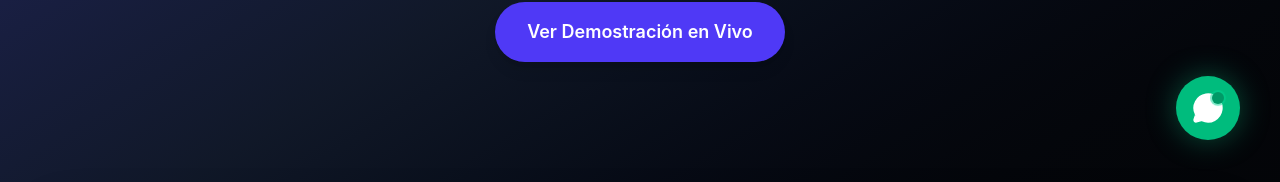
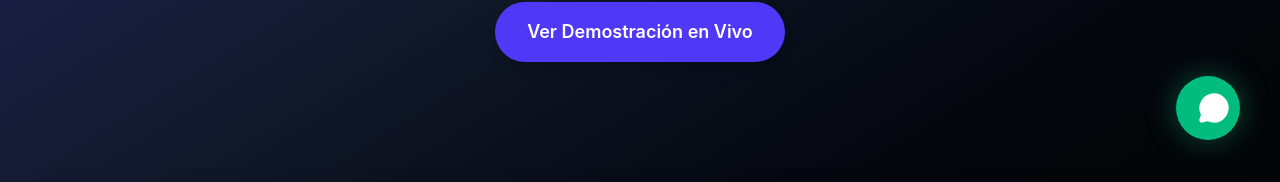
Before and after one commit to felipemiramontesr/starterkit, a React (Vite) app in the folder frontend/: page / in a window 1280 px wide. Shown: the part 500-682 px from the top of the page. Built offline with nearby package versions, Linux system fonts and the light colour scheme.

Commit message:
V0.10.8_whatsapp_centering_final

```diff
--- a/frontend/src/components/common/WhatsAppFloating.tsx
+++ b/frontend/src/components/common/WhatsAppFloating.tsx
@@ -14,26 +14,22 @@ export const WhatsAppFloating = ({ isShifted }: WhatsAppFloatingProps): ReactEle
       href={whatsappUrl}
       target="_blank"
       rel="noopener noreferrer"
-      className={`group fixed z-[110] h-16 flex flex-row-reverse items-center bg-emerald-500 hover:bg-emerald-400 text-white rounded-full shadow-[0_0_30px_rgba(16,185,129,0.4)] transition-all duration-500 ease-in-out transform hover:scale-105 active:scale-95 overflow-hidden w-16 hover:w-[240px] px-0 ${
+      className={`group fixed z-[110] h-16 flex items-center justify-center bg-emerald-500 hover:bg-emerald-400 text-white rounded-full shadow-[0_0_30px_rgba(16,185,129,0.4)] transition-all duration-500 ease-in-out transform hover:scale-105 active:scale-95 overflow-hidden w-16 hover:w-[240px] px-0 hover:px-8 ${
         isShifted
           ? 'bottom-[200px] md:bottom-[160px] right-6 md:right-[40px]'
           : 'bottom-6 right-6'
       }`}
       aria-label="Chat on WhatsApp"
     >
-      {/* Icono anclado a la derecha (estacionario) */}
-      <div className="w-16 h-16 flex items-center justify-center shrink-0 relative z-20">
-        <MessageCircle className="w-8 h-8 fill-current" />
-        <span className="absolute top-4 right-4 flex h-3 w-3">
-          <span className="animate-ping absolute inline-flex h-full w-full rounded-full bg-emerald-400 opacity-75"></span>
-          <span className="relative inline-flex rounded-full h-3 w-3 bg-emerald-600"></span>
+      <div className="flex items-center justify-center gap-3 whitespace-nowrap">
+        {/* Texto que se revela */}
+        <span className="max-w-0 overflow-hidden group-hover:max-w-xs opacity-0 group-hover:opacity-100 transition-all duration-500 ease-in-out font-bold text-base pointer-events-none">
+          ¿Podemos ayudarte?
         </span>
+
+        {/* Icono a la derecha */}
+        <MessageCircle className="w-8 h-8 fill-current shrink-0" />
       </div>
-
-      {/* Texto que se revela hacia la izquierda */}
-      <span className="grow opacity-0 group-hover:opacity-100 transition-opacity duration-300 ease-in-out whitespace-nowrap font-bold text-base pr-0 group-hover:pr-2 pl-6 pointer-events-none">
-        ¿Podemos ayudarte?
-      </span>
     </a>
   );
 };
--- a/package.json
+++ b/package.json
@@ -2,7 +2,7 @@
   "name": "starterkit-monorepo",
   "private": true,
   "type": "module",
-  "version": "0.10.7",
+  "version": "0.10.8",
   "workspaces": [
     "frontend",
     "backend"
```
Also changed, not shown: 1 other file (tests, documents, lock files or other folders).
